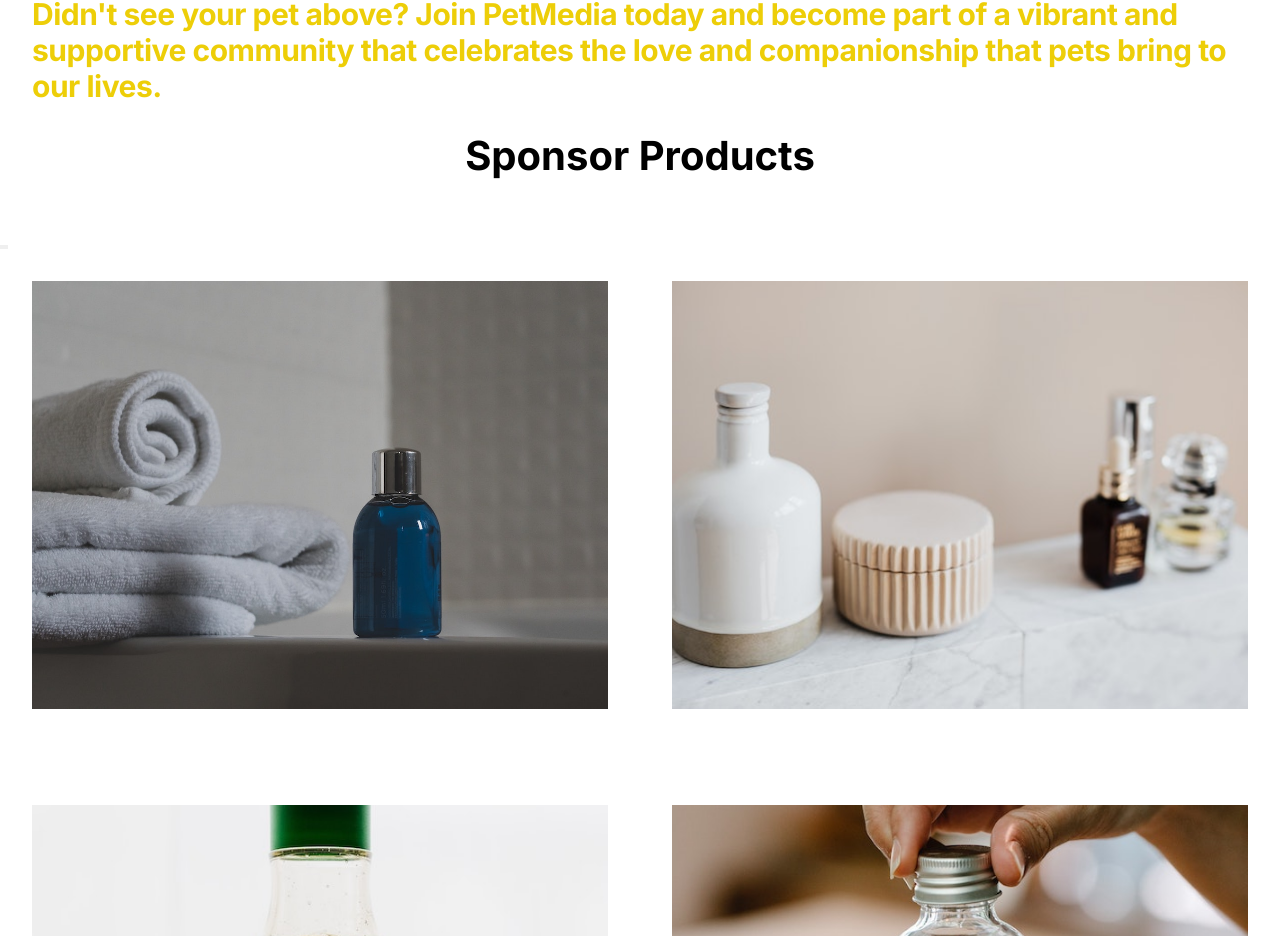
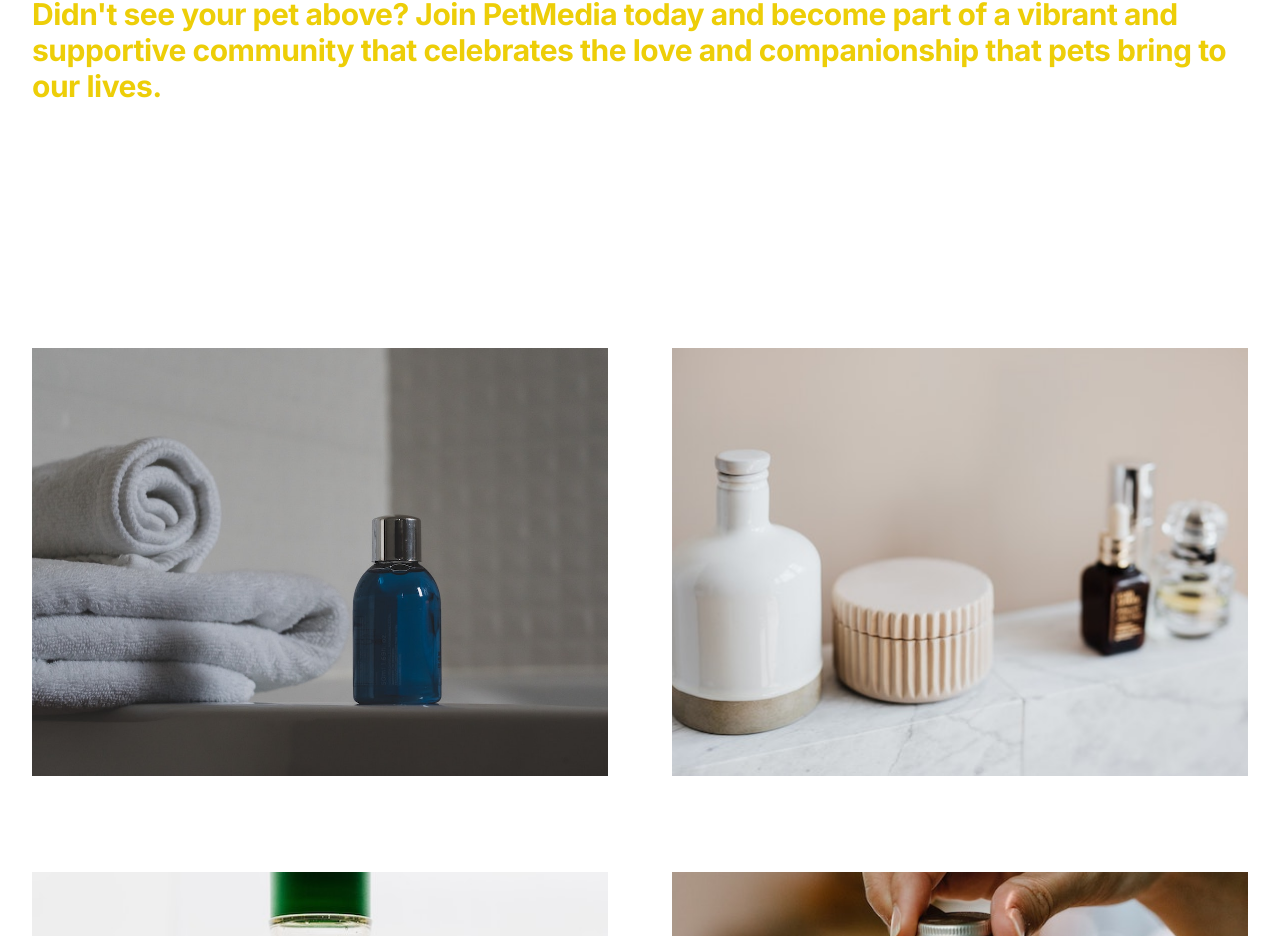
Before and after one commit to 2023-ctech-cs5356/milestone-3-petmedia, a React (Create React App) app: page / in a window 1280 px wide. Shown: the part 1867-2803 px from the top of the page. Built offline with nearby package versions, Linux system fonts and the light colour scheme; no server answers; the database is empty.

Commit message:
Update Home.js

```diff
--- a/src/components/Home.js
+++ b/src/components/Home.js
@@ -145,9 +145,22 @@
 
 
             {/* sponsor products */}
-            <h3 className={styles['breeds-wrapper-title']}>Sponsor Products</h3>
+            <br></br>
+            <br></br>
+            <div className={styles['sponsor-products']}>
+                <div className="container">
+                    <br></br>
+                    <br></br>
+                    <h2 className="heading-tertiary">Sponsor Products</h2>
 
-            <div class="column">
+                    <p className="heading-tertiary">
+                        Thanks for our generous sponsors to make PetMedia social media platform possible.
+                        They provie high-quality products for your beloved pets!
+                    </p>
+
+                </div>
+            </div>
+            {/* <div class="column">
                     <div class="item-1 product-image">
                     <img></img>
                     </div>
@@ -161,7 +174,7 @@
                 <button class="previous-button button is-black is-pulled-left pl-6 pr-6"></button>
                 <button class="next-button button is-black is-pulled-right pl-6 pr-6"></button>
                 </div>
-            </div>
+            </div> */}
 
             <div className="container">
 
```
